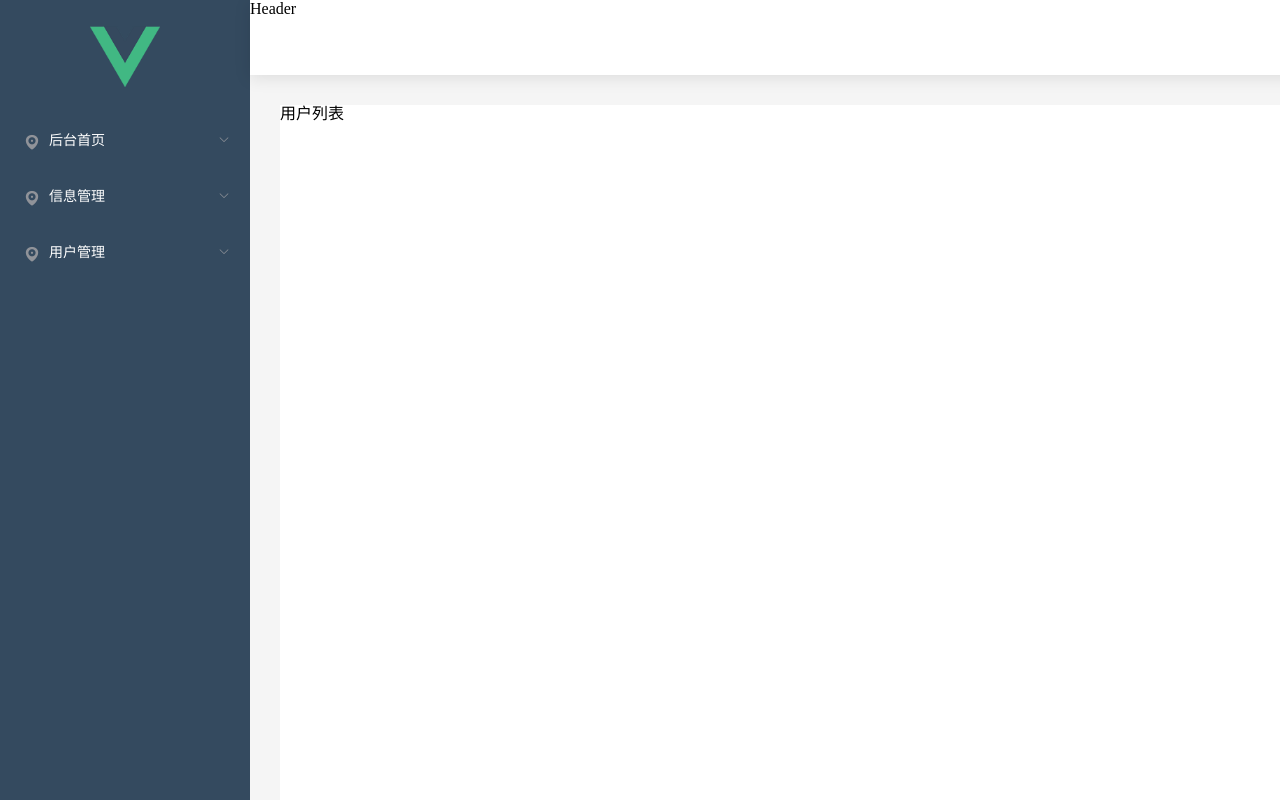
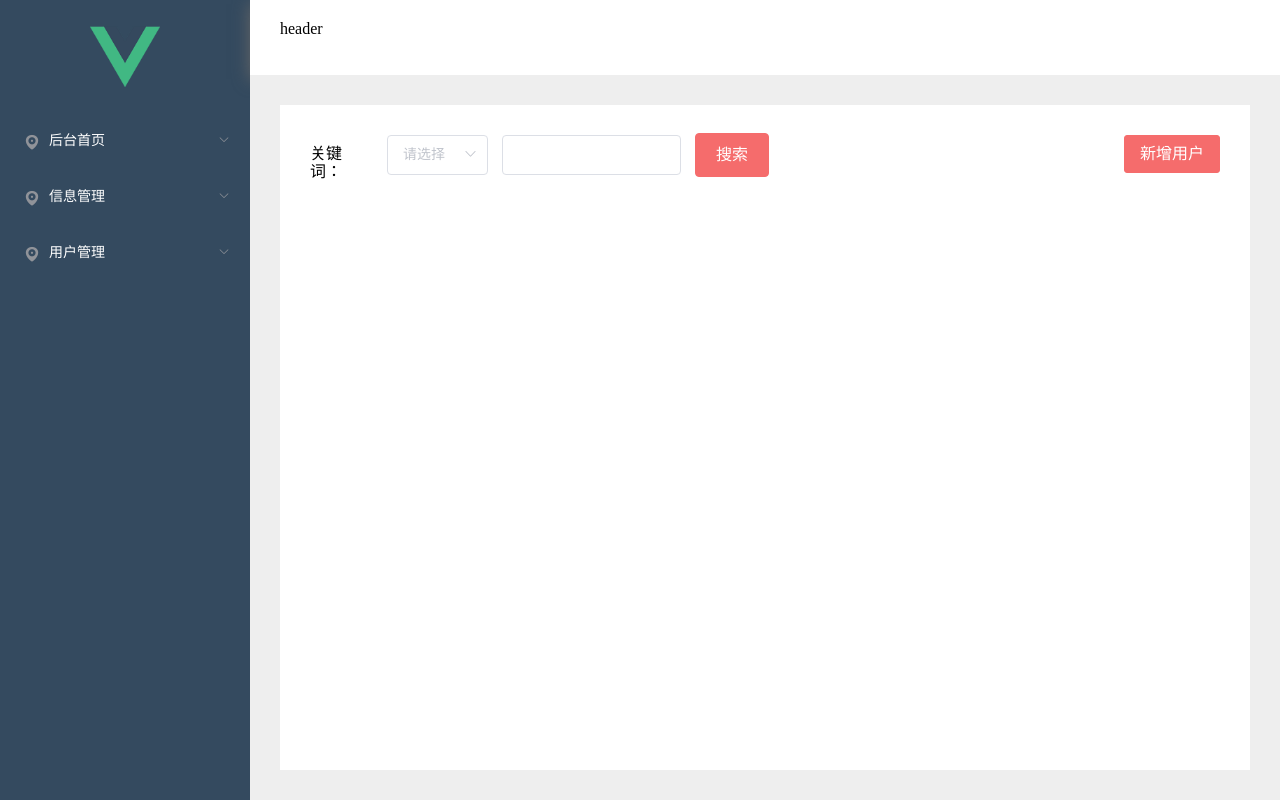
Before and after one commit to HpuLegion/vue-admin, a Vue app: page /userList in a window 1280 px wide. Built offline with nearby package versions, Linux system fonts and the light colour scheme.

Commit message:
封装select组件传值通讯并优化

```diff
--- a/package.json
+++ b/package.json
@@ -11,6 +11,7 @@
     "axios": "^0.19.2",
     "core-js": "^3.6.5",
     "element-ui": "^2.13.2",
+    "svg-sprite-loader": "^5.0.0",
     "vue": "^2.6.11",
     "vue-router": "^3.3.4",
     "vuex": "^3.5.1"
--- /dev/null
+++ b/src/components/Select.vue
@@ -0,0 +1,58 @@
+<template>
+  <div>
+      <el-select v-model="value" placeholder="请选择">
+          <el-option
+            v-for="item in initNewOption"
+            :key="item.value"
+            :label="item.label"
+            :value="item.value">
+          </el-option>
+      </el-select>
+  </div>
+</template>
+
+<script>
+export default {
+  name: '',
+  props:{
+    configDataClass:{
+      type:Array,
+      default:()=>{}
+    }
+  },
+  data () {
+    return {
+      value:'',
+      options:[
+          {value:"name",label:"姓名"},
+          {value:"phone",label:"手机号"},
+          {value:"email",label:"邮箱"},
+          // 有新的需要匹配的可以继续添加
+      ],
+      initNewOption:[] //直接对原始的options修改是不合理的，所以将过滤过的options赋值给定义的新options
+    }
+  },
+  methods: {
+    // 通过过滤options中的内容来匹配configDataClass
+    initOptions(){
+      let optionArr=[]
+      this.configDataClass.forEach(item=>{
+        let arr=this.options.filter(elem=>elem.value===item)[0]
+        console.log(arr)
+        optionArr.push(arr)
+
+      })
+      this.initNewOption=optionArr
+      console.log(optionArr)
+    }
+
+  },
+  mounted(){
+    this.initOptions()
+  }
+}
+</script>
+
+<style scoped lang='scss'>
+
+</style>
--- /dev/null
+++ b/src/icon/SvgIcon.vue
@@ -0,0 +1,19 @@
+<template>
+  <div>
+  </div>
+</template>
+
+<script>
+export default {
+  name: '',
+  data () {
+    return {
+    }
+  },
+  methods: {}
+}
+</script>
+
+<style scoped lang='scss'>
+
+</style>
--- /dev/null
+++ b/src/icon/index.js
@@ -0,0 +1,11 @@
+import Vue from 'vue'
+import SvgIcon from './SvgIcon.vue'
+Vue.component('svg-icon',SvgIcon)
+
+//解析svg图标
+
+const req = require.context('./svg', false, /\.svg$/)
+const requireAll = requireContext => {
+  return requireContext.keys().map(requireContext)
+}
+requireAll(req)
--- a/src/main.js
+++ b/src/main.js
@@ -2,7 +2,7 @@ import Vue from 'vue'
 import App from './App.vue'
 import router from './router'
 import store from './store'
-
+import '@/icon/index.js'
 
 //引入完整的elementUI
 import ElementUI from 'element-ui';
--- a/src/styles/elementUi.scss
+++ b/src/styles/elementUi.scss
@@ -13,3 +13,14 @@
             background-color: #f56c6c !important;
         }
      }
+     .el-col{
+        &.el-col-2{
+            margin-top:10px;
+        }
+     }
+
+     .el-col{
+        &.el-col-10{
+            margin-top:-2px;
+        }
+     }
--- a/src/views/Layout/Component/Header.vue
+++ b/src/views/Layout/Component/Header.vue
@@ -1,6 +1,10 @@
 <template>
   <div id="Header">
-      Header
+    <div>
+      <!-- <svg-icon  iconClass="menu" className="menu"/>  -->
+      header
+    </div>
+
   </div>
 </template>
 
@@ -9,6 +13,7 @@ export default {
   name: '',
   data () {
     return {
+
     }
   },
   methods: {}
@@ -18,12 +23,10 @@ export default {
 <style scoped lang='scss'>
 @import '../../../styles/config.scss';
     #Header{
-        position: fixed;
-        top: 0;
-        left: $navWidth;
         height: 75px;
-        width: 100vw;
-        -webkit-box-shadow: 0 3px 16px  rgba(0,0,0,.1);
+        padding:20px 30px 0 30px;
+        box-sizing:border-box;
+        box-shadow: 0 4px 16px  #666 ;
         background-color: #fff;
     }
 </style>
--- a/src/views/Layout/Component/Main.vue
+++ b/src/views/Layout/Component/Main.vue
@@ -7,24 +7,23 @@
 <script>
 export default {
   name: '',
+
   data () {
     return {
     }
   },
-  methods: {}
+  methods: {},
+
 }
 </script>
 
 <style scoped lang='scss'>
 @import '../../../styles/config.scss';
     #Main{
-        position: fixed;
-        top: 75px;
-        left: $navWidth;
-        height: 100vh;
-        width: 100vw;
-        margin-top: 30px;
-        margin-left: 30px;
+        height:calc(100vh - 75px);
+        padding:30px 30px 0 30px;
+        box-sizing:border-box ;
         background-color: #fff;
+        border:30px solid #eee;
     }
 </style>
--- a/src/views/Layout/index.vue
+++ b/src/views/Layout/index.vue
@@ -1,8 +1,11 @@
 <template>
   <div id="layout">
-      <Header />
       <Nav />
-      <Main />
+      <div class="rightContent">
+          <Header />
+          <Main />
+      </div>
+
   </div>
 </template>
 
@@ -27,6 +30,12 @@ export default {
 
 <style scoped lang='scss'>
     #layout{
+      display: flex;
         background-color: #f5f5f5;
     }
+    .rightContent{
+      width: calc(100vw - 250px);
+      height: 100vh;
+
+    }
 </style>
--- a/src/views/UserManage/userList.vue
+++ b/src/views/UserManage/userList.vue
@@ -1,20 +1,39 @@
 <template>
   <div>
-      用户列表
+      <el-row :gutter="14">
+        <el-col :span='2'>关键词：</el-col>
+        <el-col :span='3'>
+            <Select :configDataClass="configData" ></Select>
+        </el-col>
+        <el-col :span='5'>
+            <el-input> </el-input>
+        </el-col>
+        <el-col :span='10'>
+            <el-button type="danger">搜索</el-button>
+        </el-col>
+        <el-col :span="4">
+            <el-button type="danger" class="pull_right" size="small">新增用户</el-button>
+        </el-col>
+      </el-row>
   </div>
 </template>
 
 <script>
+import Select from '@c/Select.vue'
 export default {
   name: '',
+  components:{Select},
   data () {
     return {
+      configData:["name","phone"],
     }
   },
   methods: {}
 }
 </script>
 
-<style scoped lang='less'>
-
+<style scoped lang='scss'>
+  .pull_right{
+    float: right;
+  }
 </style>
--- a/vue.config.js
+++ b/vue.config.js
@@ -10,6 +10,16 @@ module.exports = {
    * webpack配置,see https://github.com/vuejs/vue-cli/blob/dev/docs/webpack.md
    **/
   chainWebpack: (config) => {
+    const svgRule = config.module.rule("svg");
+      svgRule.uses.clear();
+      svgRule
+      .use("svg-sprite-loader")
+      .loader("svg-sprite-loader")
+      .options({
+        symbolId: "icon-[name]",
+        include: ["./src/icons"]
+  });
+
   },
   configureWebpack: (config) => {
     config.resolve = { // 配置解析别名
```
Also changed, not shown: src/router/index.js (+10 -4 lines), src/icon/svg/caidan.svg (added), 1 other file (tests, documents, lock files or other folders).
